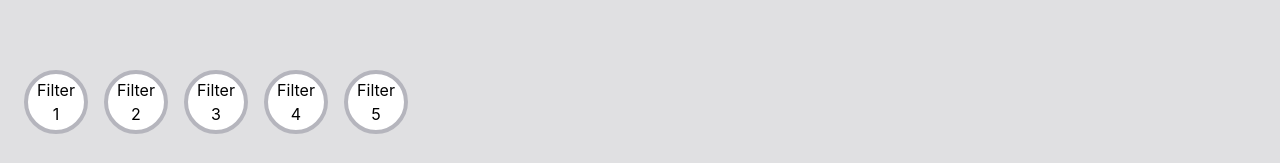
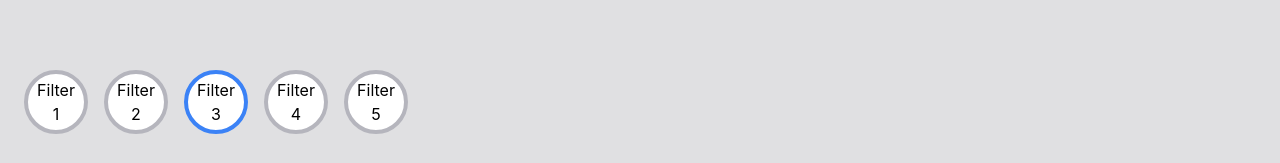
Before and after one commit to rk-rishikesh/TagFi, a React (Create React App) app: page /screen4 in a window 1280 px wide. Shown: the part 634-797 px from the top of the page. Built offline with nearby package versions, Linux system fonts and the light colour scheme; no server answers.

Commit message:
added border color change for selected filter

```diff
--- a/src/screens/CameraScreen.tsx
+++ b/src/screens/CameraScreen.tsx
@@ -7,7 +7,7 @@ const CameraScreen = () => {
     const [isCameraOpen, setIsCameraOpen] = useState(true);
     const [photo, setPhoto] = useState<string | null>(null);
     const [isFrontCamera, setIsFrontCamera] = useState(true);
-    const [activeFilterIndex, setActiveFilterIndex] = useState(0);
+    const [activeFilterIndex, setActiveFilterIndex] = useState(2);
 
     const filters = [...Array(5)];
 
@@ -44,7 +44,8 @@ const CameraScreen = () => {
         }
     };
 
-    const capturePhoto = () => {
+    const capturePhoto = (index: number) => {
+        setActiveFilterIndex(index);
         if (canvasRef.current && videoRef.current) {
             const context = canvasRef.current.getContext('2d');
             if (context) {
@@ -71,12 +72,11 @@ const CameraScreen = () => {
                 <div className="absolute bottom-4 left-1/2 transform -translate-x-1/2 w-full overflow-x-auto flex gap-2">
                     <motion.div
                         className="flex p-4"
-                        animate={{ x: -activeFilterIndex * 100 }}
                         transition={{ type: "spring", stiffness: 300 }}
                     >
                         {filters.map((_, index) => (
-                            <div key={index} className="w-16 h-16 mx-2 bg-white rounded-full border border-4 border-[#b5b5bd] flex items-center justify-center cursor-pointer p-2"
-                                onClick={capturePhoto}>
+                            <div key={index} className={`w-16 h-16 mx-2 bg-white rounded-full  ${activeFilterIndex === index ? 'border-blue-500' : 'border-[#b5b5bd]'} border border-4 flex items-center justify-center cursor-pointer p-2`}
+                                onClick={() => { capturePhoto(index) }}>
                                 <span className="text-center">Filter {index + 1}</span>
                             </div>
                         ))}
```
